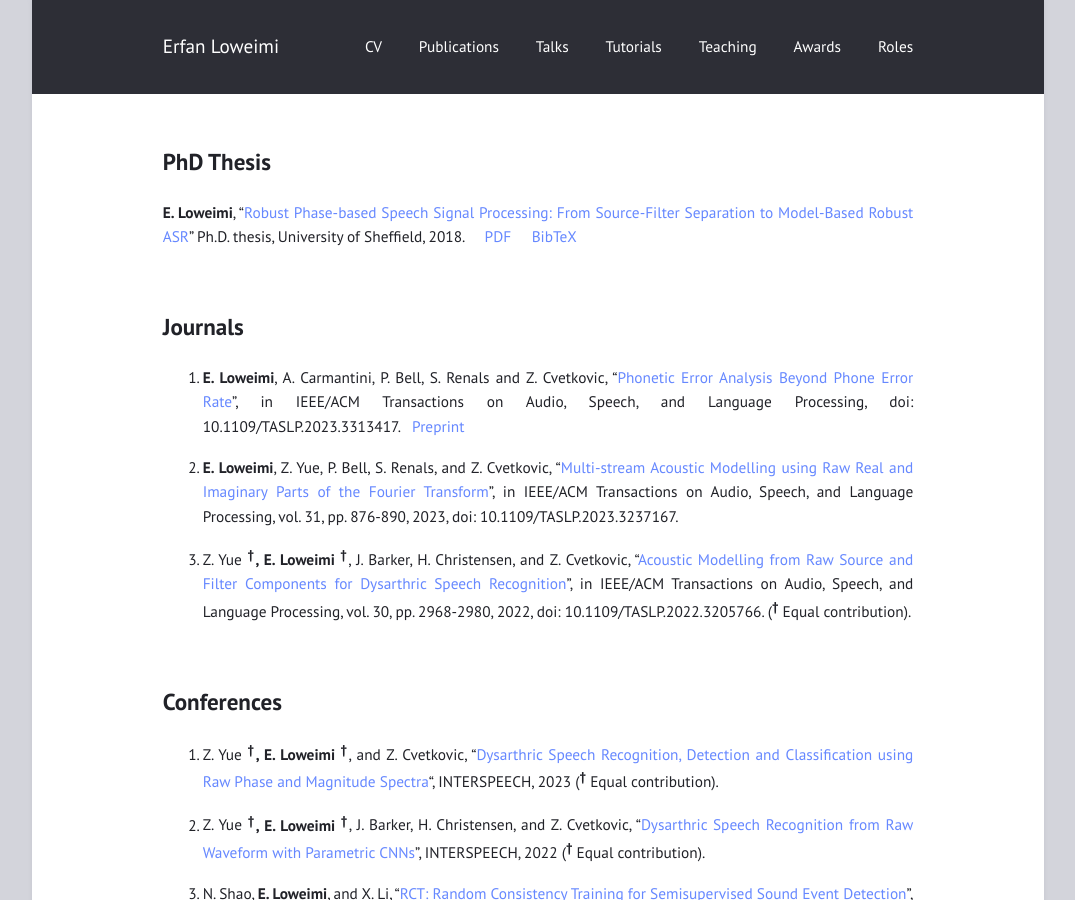
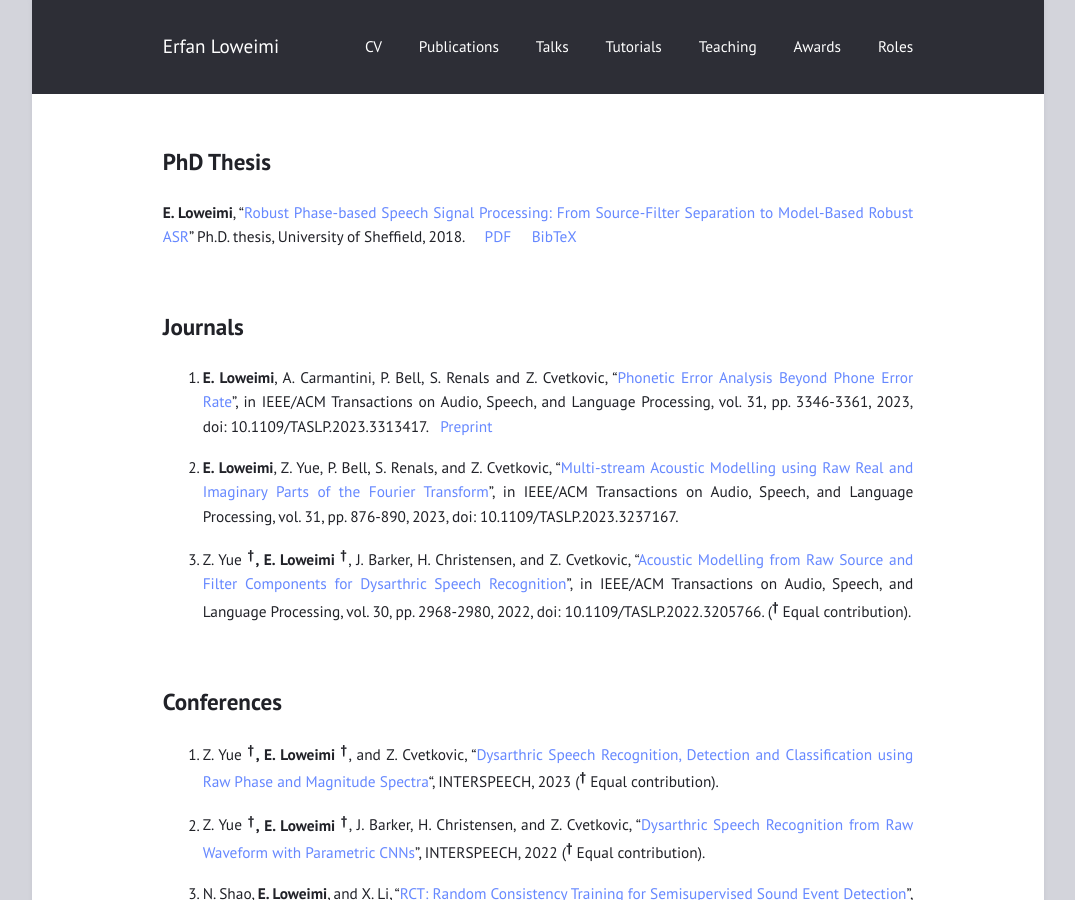
Before and after one commit to eloweimi/eloweimi.github.io, a Jekyll site: the page built from publications.md, in a window 1280 px wide and 900 px high. Shown: the whole window, without its empty margins (102-1177 px from the left). Built offline with Jekyll 4.4.1, drawn with Linux system fonts in a browser that asks for light colours.

Commit message:
Update publications.md

```diff
--- a/publications.md
+++ b/publications.md
@@ -9,7 +9,7 @@ title: ""
 <br>
 
 ## Journals ##
-1. **E. Loweimi**, A. Carmantini, P. Bell, S. Renals and Z. Cvetkovic, "[Phonetic Error Analysis Beyond Phone Error Rate](https://ieeexplore.ieee.org/abstract/document/10244118)", in IEEE/ACM Transactions on Audio, Speech, and Language Processing, doi: 10.1109/TASLP.2023.3313417. &nbsp; [Preprint](https://kclpure.kcl.ac.uk/ws/portalfiles/portal/229243895/LEA_PrePrint.pdf)
+1. **E. Loweimi**, A. Carmantini, P. Bell, S. Renals and Z. Cvetkovic, "[Phonetic Error Analysis Beyond Phone Error Rate](https://ieeexplore.ieee.org/abstract/document/10244118)", in IEEE/ACM Transactions on Audio, Speech, and Language Processing, vol. 31, pp. 3346-3361, 2023, doi: 10.1109/TASLP.2023.3313417. &nbsp; [Preprint](https://kclpure.kcl.ac.uk/ws/portalfiles/portal/229243895/LEA_PrePrint.pdf)
 
 2. **E. Loweimi**, Z. Yue, P. Bell, S. Renals, and Z. Cvetkovic, “[Multi-stream Acoustic
 Modelling using Raw Real and Imaginary Parts of the Fourier Transform](https://ieeexplore.ieee.org/abstract/document/10026604)”, in IEEE/ACM Transactions on Audio, Speech, and Language Processing, vol. 31, pp. 876-890, 2023, doi: 10.1109/TASLP.2023.3237167.
```
